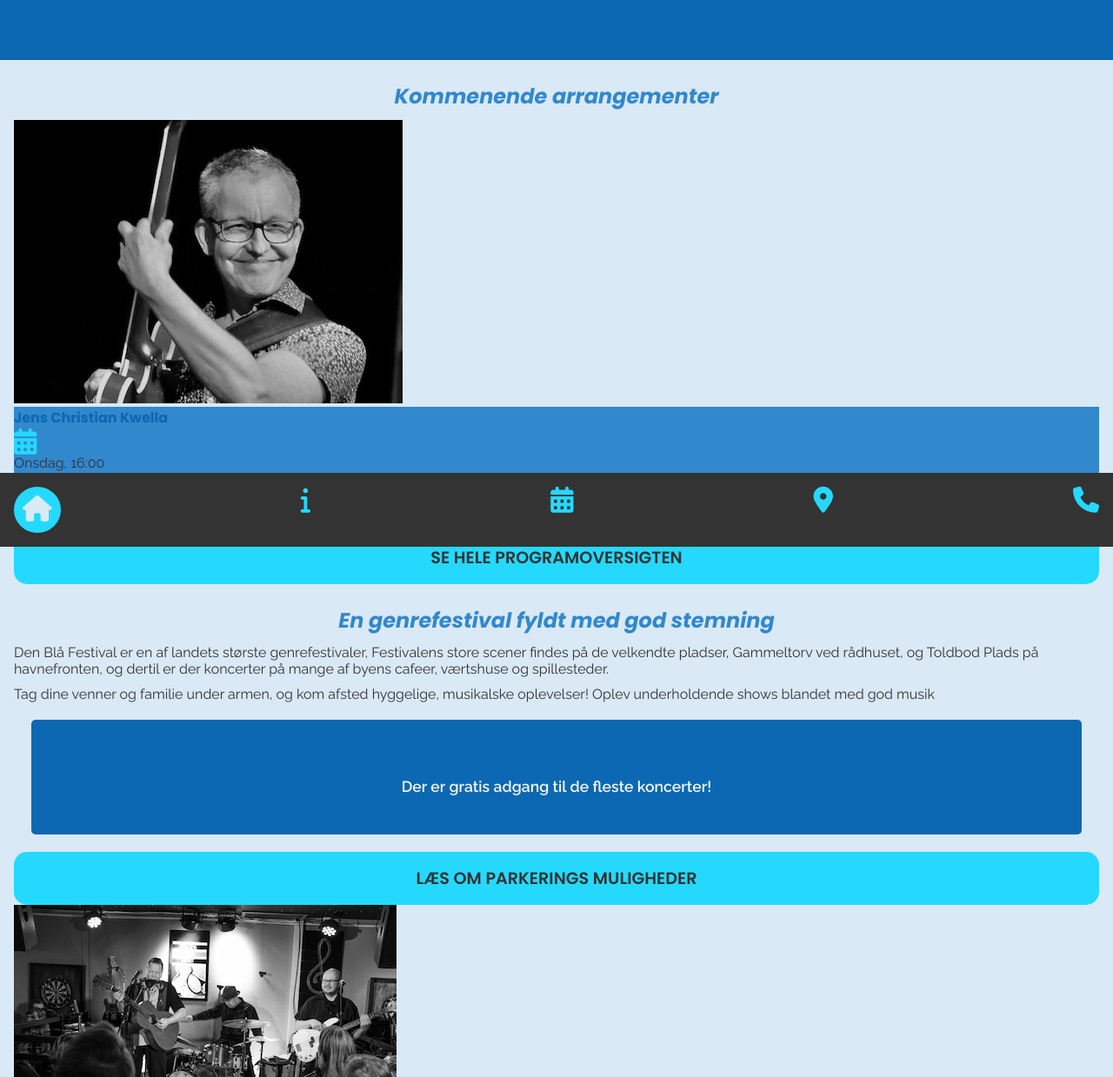
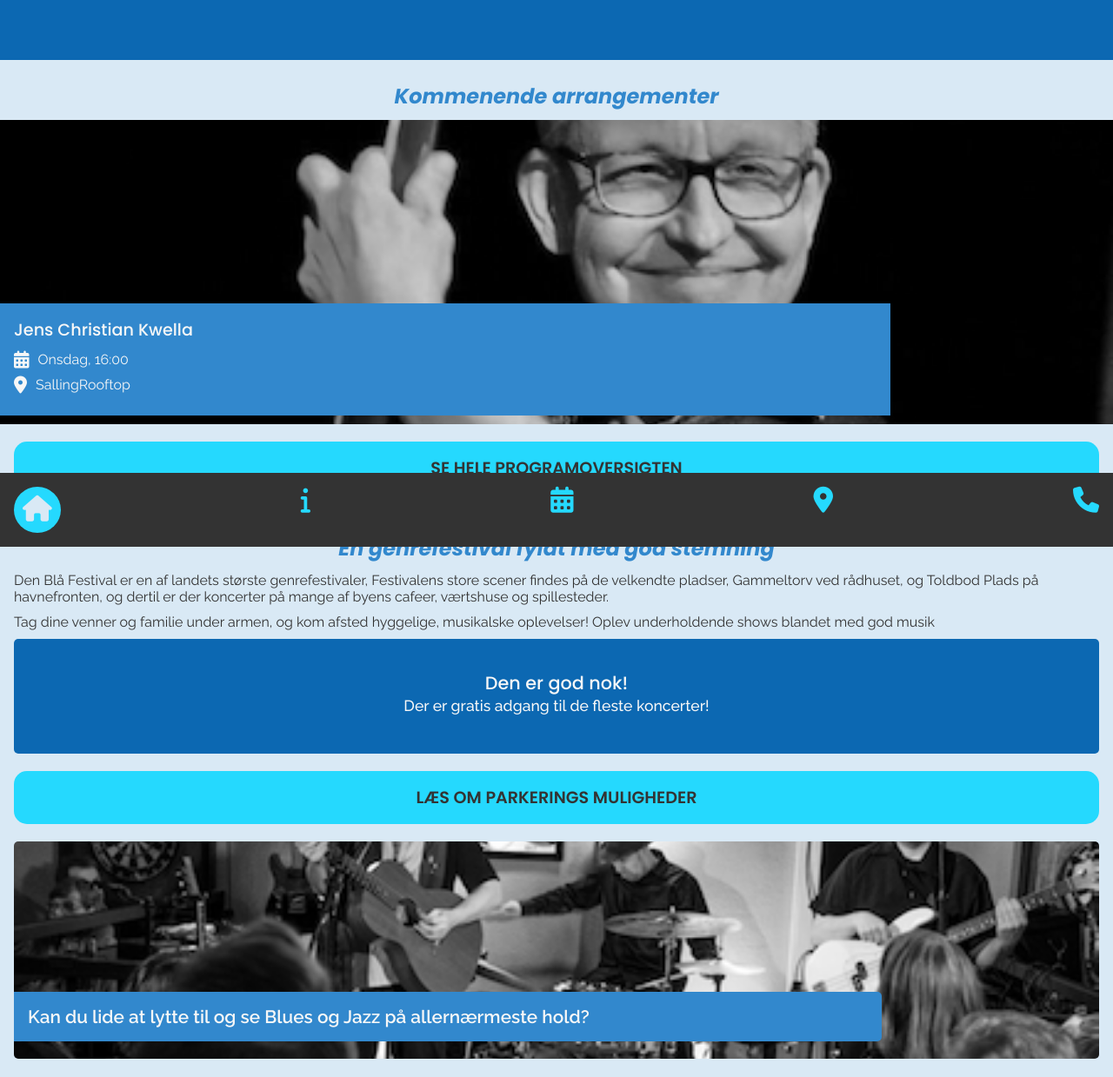
Before and after one commit to Veksoe/den-bla-festival-modul-4, a plain HTML site: page index.html in a window 1280 px wide. Shown: the part 171-1410 px from the top of the page at 87% size. Drawn offline with Linux system fonts and the light colour scheme.

Commit message:
Forsiden ca. done!

```diff
--- a/assets/css/style.css
+++ b/assets/css/style.css
@@ -119,6 +119,7 @@ nav .active {
     border-radius: 100%;
 }
 
+
 /* --- TEXT --- */
 h1,
 h2,
@@ -160,9 +161,10 @@ h2 {
 }
 
 h3 {
-    font-size: 1rem;
+    font-size: 1.2rem;
     margin: 0px;
     color: var(--accentColor);
+    font-weight: 500;
 }
 
 h1.title {
@@ -190,24 +192,19 @@ a.btn {
     font-weight: 600;
     grid-column: 2/-2;
     text-align: center;
+    margin-block: 20px;
 }
 
 a.btn:hover {
     background: var(--hoverButtonColor);
-    transform: scale(1.1);
     transition: 0.3s;
 }
 
-/* --- INFORMATION CARDS --- */
-section .informationCard {
-    background-color: var(--primaryColor);
-}
-
+/* --- CALLOUT --- */
 .callout {
     background-color: var(--accentColor);
     padding: var(--largeSpacing);
     text-align: center;
-    margin: 20px;
     color: var(--baseTextLightColor);
     border-radius: 5px;
 
@@ -215,18 +212,23 @@ section .informationCard {
 
 .callout h3 {
     font-size: 1.3rem;
+    color: var(--baseTextLightColor);
 }
 
 .callout p {
     color: var(--baseTextLightColor);
-    font-weight: 600;
+    font-weight: 500;
     font-size: 1.1rem;
 }
+
+/* --- FOCUS ENTRY POINTS --- */
 
 .focusEntrypoint {
     height: 250px;
     position: relative;
     grid-column: 2/-2;
+    margin-bottom: var(--mediumSpacing);
+    display: block;
 }
 
 .focusEntrypoint img {
@@ -248,3 +250,50 @@ section .informationCard {
     width: 80%;
     border-radius: 0 5px 5px 0;
 }
+
+/* ---IMAGES--- */
+
+.imgContainer{
+    grid-column: 1/-1;
+    height: 250px;
+}
+
+.imgContainer img{
+    width: 100%;
+    height: 100%;
+    object-fit: cover;
+    object-position: center;
+}
+
+/* ---SLIDESHOW--- */
+.slideshow{
+    position: relative;
+}
+
+.slideshow .imgContainer{
+    height: 350px;
+}
+
+.slideshow .informationCard{
+    background: var(--primaryColor);
+    position: absolute;
+    padding: var(--standardSpacing);
+    width: 80%;
+    bottom: 10px;
+}
+
+.informationCard p, .informationCard h3, .informationCard i{
+    color: var(--baseTextLightColor);
+}
+
+.informationCard .flex{
+    gap: var(--smallSpacing);
+}
+
+.informationCard i{
+    font-size: 20px;
+}
+
+.informationCard h3{
+    margin-bottom: var(--smallSpacing);
+}
--- a/index.html
+++ b/index.html
@@ -1,6 +1,5 @@
 <!DOCTYPE html>
 <html lang="da">
-
   <head>
     <meta charset="UTF-8" />
     <meta name="viewport" content="width=device-width, initial-scale=1.0" />
@@ -14,9 +13,13 @@
     <link rel="stylesheet" href="./assets/css/style.css" />
     <script src="./assets/javascript/app.js" defer></script>
 
-  <link rel="stylesheet" href="https://cdnjs.cloudflare.com/ajax/libs/font-awesome/6.5.1/css/all.min.css"
+    <link
+      rel="stylesheet"
+      href="https://cdnjs.cloudflare.com/ajax/libs/font-awesome/6.5.1/css/all.min.css"
       integrity="sha512-DTOQO9RWCH3ppGqcWaEA1BIZOC6xxalwEsw9c2QQeAIftl+Vegovlnee1c9QX4TctnWMn13TZye+giMm8e2LwA=="
-    crossorigin="anonymous" referrerpolicy="no-referrer" />
+      crossorigin="anonymous"
+      referrerpolicy="no-referrer"
+    />
   </head>
 
   <body>
@@ -25,19 +28,28 @@
     </header>
 
     <main>
-    <section>
+      <section class="fullWidth">
         <h2>Kommenende arrangementer</h2>
 
-      <img src="./assets/img/JensChristianKwellaDuo.jpg" alt="billede af Jens Christian Kwella i sort og hvid" />
-
-      <article class="informationCard">
+        <article class="slideshow">
+          <div class="imgContainer">
+            <img
+              src="./assets/img/JensChristianKwellaDuo.jpg"
+              alt="billede af Jens Christian Kwella i sort og hvid"
+            />
+          </div>
+          <div class="informationCard">
             <h3>Jens Christian Kwella</h3>
+            <div class="flex">
               <i class="fa-solid fa-calendar-days"></i>
               <p>Onsdag, 16:00</p>
+            </div>
+            <div class="flex">
               <i class="fa-solid fa-location-dot"></i>
               <p>SallingRooftop</p>
+            </div>
+          </div>
         </article>
-
       </section>
       <a class="btn" href="./programoversigt.html">Se hele programoversigten</a>
 
@@ -67,24 +79,37 @@
       <section>
         <article>
           <article>
-          <a href=""></a>
+            <a href="./kontakt.html" class="focusEntrypoint">
+              <img src="./assets/img/deltagelse.jpg" alt="" />
+              <!--andet billede-->
+              <p>
+                Kan du lide at lytte til og se Blues og Jazz på allernærmeste
+                hold?
+              </p>
+            </a>
           </article>
         </article>
         <article>
           <article>
-          <a href=""><img src="./assets/img/image-163.jpg" alt=""></a>
+            <a href="./kontakt.html" class="focusEntrypoint">
+              <img src="./assets/img/deltagelse.jpg" alt="" />
+              <p>Vil du gerne spille en koncert til Den Blå Festival?</p>
+            </a>
           </article>
         </article>
       </section>
     </main>
 
     <nav class="flex justifyBetween">
-    <a class="active" href="./index.html"><i class="fa-solid fa-house"></i></a>
+      <a class="active" href="./index.html"
+        ><i class="fa-solid fa-house"></i
+      ></a>
       <a href="./general-info.html"><i class="fa-solid fa-info"></i></a>
-    <a href="./programoversigt.html"><i class="fa-solid fa-calendar-days"></i></a>
+      <a href="./programoversigt.html"
+        ><i class="fa-solid fa-calendar-days"></i
+      ></a>
       <a href="./kortoversigt.html"><i class="fa-solid fa-location-dot"></i></a>
       <a href="./kontakt.html"><i class="fa-solid fa-phone"></i></a>
     </nav>
   </body>
-
 </html>
```
Also changed, not shown: assets/img/deltagelse.jpg (renamed from assets/img/image-163.jpg). Lines whose indentation alone changed are shown as unchanged.
